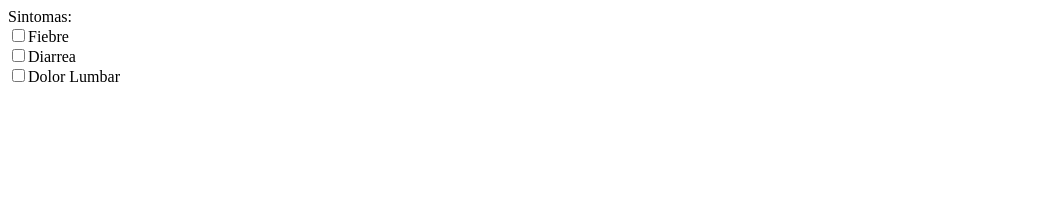
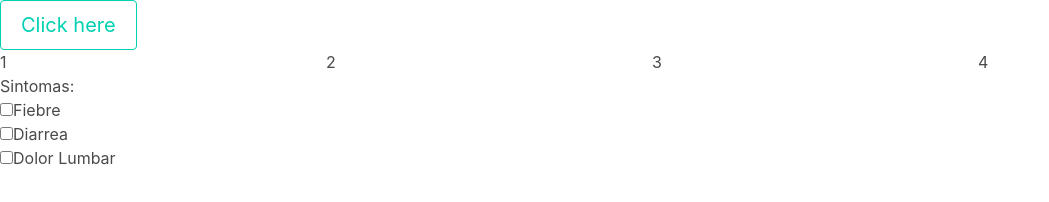
Before and after one commit to walterchafer/diagnostico, a plain HTML site: page index.html in a window 1280 px wide. Shown: the whole page, without its empty margins (0-1049 px from the left). Drawn offline with nearby package versions, Linux system fonts and the light colour scheme.

Commit message:
se agrego al index un boton y 4 columnas con clases de bulma fremwork

```diff
--- a/index.html
+++ b/index.html
@@ -8,13 +8,32 @@
     <meta name="language:" content="Es">
     <meta name="robots:" content="index, follow">
     <title>Diagnostico PMCD</title>
-    <link rel="stylesheet" href="css\accion.css">
+    <link rel="stylesheet" href="css/accion.css">
+    <link rel="stylesheet" href="https://cdnjs.cloudflare.com/ajax/libs/bulma/0.6.2/css/bulma.min.css">
   </head>
   <body>
+
+    <button class="button is-primary is-medium is-outlined">Click here</button>
+
+
+<section>
+  <div class="columns is-desktop">
+  <div class="column">1</div>
+  <div class="column">2</div>
+  <p class="bd-notification is-primary"></p>
+  <div class="column">3</div>
+  <div class="column">4</div>
+</div>
+</section>
+
+
+
+<section>
+
     <label>Sintomas:</label><br>
 		<input type="checkbox" id="s1" name="Fiebre" value="black">Fiebre<br>
 		<input type="checkbox" id="s2" name="Diarrea" value="cerveza">Diarrea<br>
 		<input type="checkbox" id="s3" name="Dolor lumbar" value="vino">Dolor Lumbar<br><br>
-
+</section>
   </body>
 </html>
```
